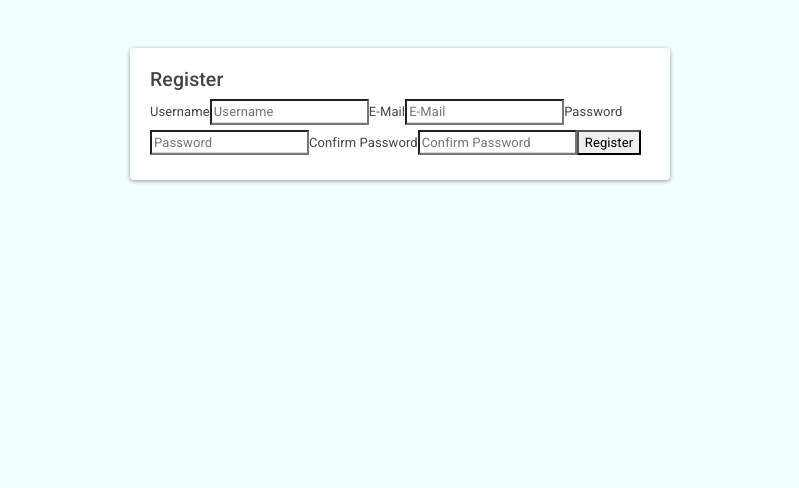
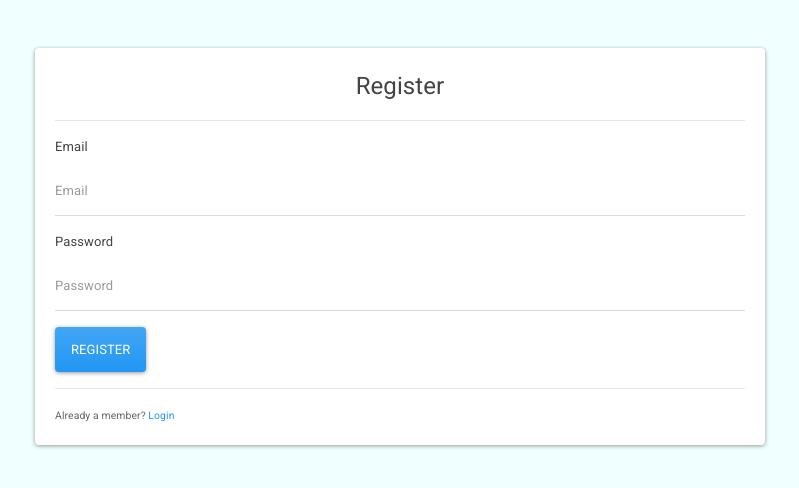
Before and after one commit to margaiwangara/react-firebase-chatroom, a React (Create React App) app: page /register in a window 1280 px wide. Shown: the top 488 px of the page, without its empty margins (240-1039 px from the left). Built offline with nearby package versions, Linux system fonts and the light colour scheme; no server answers.

Commit message:
styled register page, added redirect if user is logged in

```diff
--- a/src/App.js
+++ b/src/App.js
@@ -16,7 +16,7 @@ function App() {
       <Router>
         <div className="container">
           <div className="row">
-            <div className="col-md-6 col-sm-8 col-xs-12 offset-md-3 offset-sm-2 offset-xs-1">
+            <div className="col-md-8 col-xs-12 offset-md-2 offset-xs-1">
               <div className="card mt-5">
                 <div className="card-body">
                   <PrivateRoute exact path="/" component={Home} />
--- a/src/components/Login.js
+++ b/src/components/Login.js
@@ -24,11 +24,9 @@ function Login({ history }) {
   // redirect if user is found
   const { currentUser } = useContext(AuthContext);
 
-  if (currentUser) {
-    return <Redirect to="/" />;
-  }
-
-  return (
+  return currentUser ? (
+    <Redirect to="/" />
+  ) : (
     <form method="post" onSubmit={handleLogin}>
       <fieldset>
         <legend className="display-5 m-0 p-0 text-center">Login</legend>
@@ -38,7 +36,7 @@ function Login({ history }) {
           <input
             type="email"
             name="email"
-            className="form-control px-2"
+            className="form-control"
             placeholder="Email"
             id="loginEmail"
             autoComplete="false"
@@ -50,7 +48,7 @@ function Login({ history }) {
           <input
             type="password"
             name="password"
-            className="form-control px-2"
+            className="form-control"
             id="loginPassword"
             placeholder="Password"
             autoComplete="false"
--- a/src/components/Register.js
+++ b/src/components/Register.js
@@ -1,6 +1,7 @@
-import React, { useCallback } from "react";
-import { withRouter } from "react-router-dom";
+import React, { useCallback, useContext } from "react";
+import { withRouter, Link, Redirect } from "react-router-dom";
 import app from "../base";
+import { AuthContext } from "./Auth";
 
 function Register({ history }) {
   const handleSubmit = useCallback(
@@ -13,6 +14,8 @@ function Register({ history }) {
         await app
           .auth()
           .createUserWithEmailAndPassword(email.value, password.value);
+        // update profile
+
         history.push("/");
       } catch (error) {
         console.log(error);
@@ -20,22 +23,61 @@ function Register({ history }) {
     },
     [history]
   );
-  return (
+
+  const { currentUser } = useContext(AuthContext);
+  return currentUser ? (
+    <Redirect to="/" />
+  ) : (
     <form method="post" onSubmit={handleSubmit}>
-      <h4>Register</h4>
+      <fieldset>
+        <legend className="display-5 m-0 p-0 text-center">Register</legend>
+        <hr />
+        {/* <div className="form-group">
           <label htmlFor="username">Username</label>
-      <input type="text" name="username" placeholder="Username" required />
-      <label htmlFor="email">E-Mail</label>
-      <input type="email" name="email" placeholder="E-Mail" required />
+          <input
+            className="form-control"
+            type="text"
+            name="username"
+            placeholder="Username"
+            required
+          />
+        </div> */}
+        <div className="form-group">
+          <label htmlFor="email">Email</label>
+          <input
+            className="form-control"
+            type="email"
+            name="email"
+            placeholder="Email"
+            required
+          />
+        </div>
+        <div className="form-group">
           <label htmlFor="password">Password</label>
-      <input type="password" name="password" placeholder="Password" />
+          <input
+            className="form-control"
+            type="password"
+            name="password"
+            placeholder="Password"
+          />
+        </div>
+        {/* <div className="form-group">
           <label htmlFor="confirm_password">Confirm Password</label>
           <input
+            className="form-control"
             type="password"
             name="confirm_password"
             placeholder="Confirm Password"
           />
-      <button type="submit">Register</button>
+        </div> */}
+        <button type="submit" className="btn btn-primary">
+          Register
+        </button>
+      </fieldset>
+      <hr />
+      <small className="text-muted">
+        Already a member?<Link to="/login"> Login</Link>
+      </small>
     </form>
   );
 }
--- a/src/index.css
+++ b/src/index.css
@@ -1,6 +1,6 @@
 body {
-  max-height: 100vh;
+  min-height: 100vh;
   max-width: 100%;
-  overflow: hidden;
+  overflow-x: hidden;
   background-color: azure;
 }
```
Lines whose indentation alone changed are shown as unchanged.
